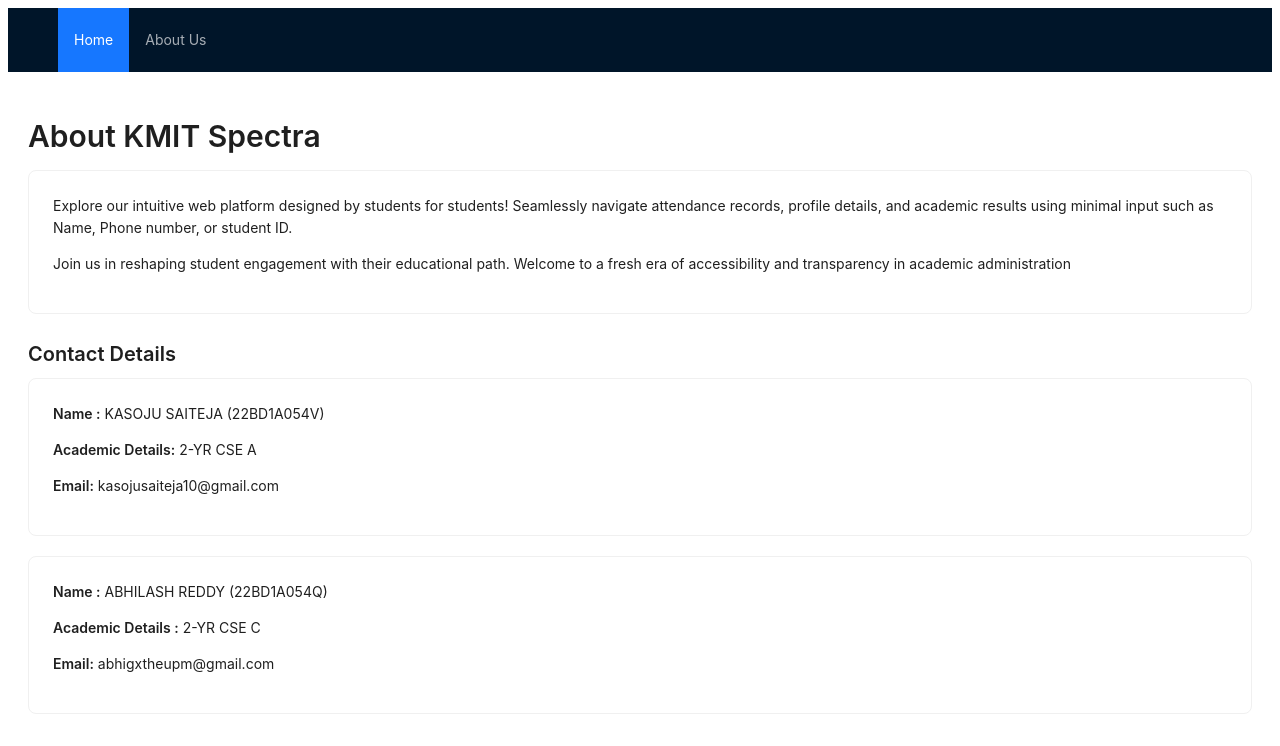
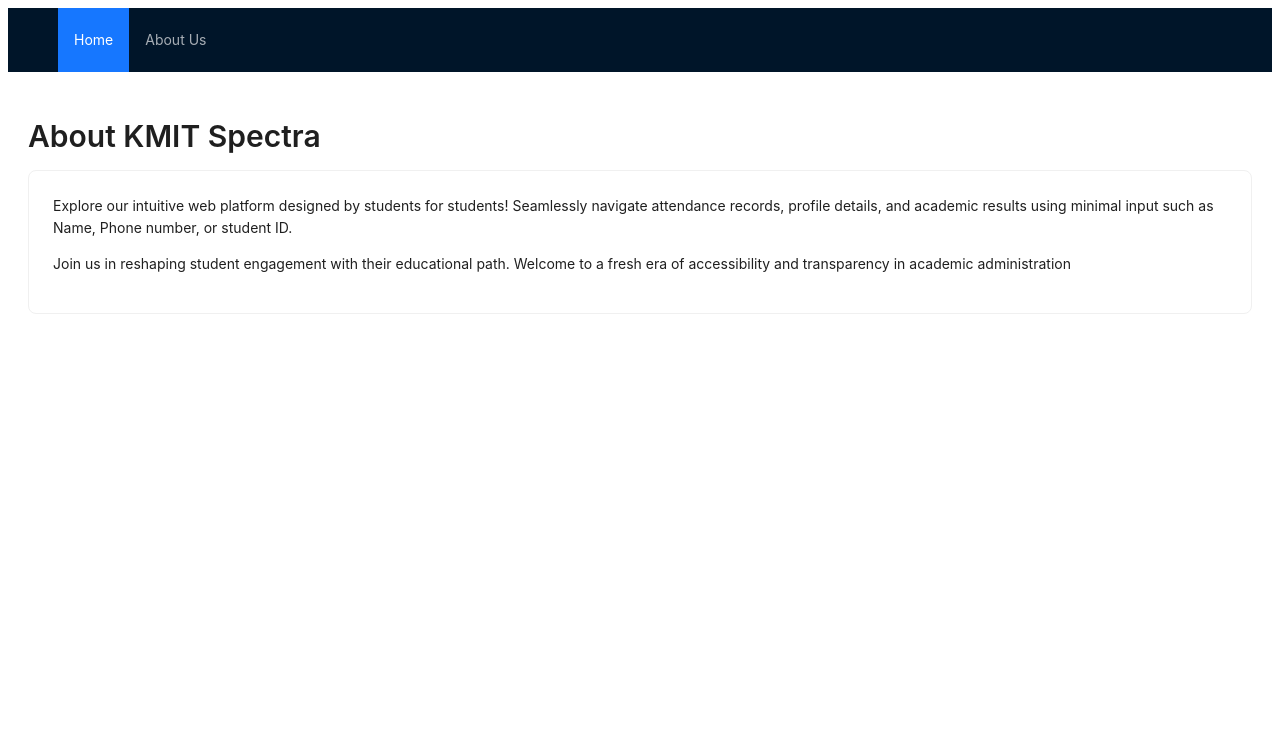
Before and after one commit to Saiteja9989/Spectra, a React (Vite) app in the folder Frontend/: page /aboutus in a window 1280 px wide. Shown: the top 746 px of the page. Built offline with nearby package versions, Linux system fonts and the light colour scheme.

Commit message:
about us removed

```diff
--- a/Frontend/src/AboutUs.jsx
+++ b/Frontend/src/AboutUs.jsx
@@ -20,39 +20,6 @@ const AboutUs = () => {
           </Paragraph>
         </Typography>
       </Card>
-      <Title level={4}>Contact Details</Title>
-      <Card hoverable style={{ marginBottom: '20px' }}>
-        <Typography>
-          <Paragraph>
-            <strong>Name :</strong> KASOJU SAITEJA (22BD1A054V)
-          </Paragraph>
-          <Paragraph>
-            <strong>Academic Details:</strong> 2-YR CSE A
-          </Paragraph>
-          <Paragraph>
-            <strong>Email:</strong> kasojusaiteja10@gmail.com
-          </Paragraph>
-          {/* <Paragraph>
-            <strong>Phone:</strong> 7569295934
-          </Paragraph> */}
-        </Typography>
-      </Card>
-      <Card hoverable style={{ marginBottom: '20px' }}>
-        <Typography>
-          <Paragraph>
-            <strong>Name :</strong> ABHILASH REDDY (22BD1A054Q)
-          </Paragraph>
-          <Paragraph>
-            <strong>Academic Details :</strong> 2-YR CSE C
-          </Paragraph>
-          <Paragraph>
-            <strong>Email:</strong> abhigxtheupm@gmail.com
-          </Paragraph>
-          {/* <Paragraph>
-            <strong>Phone:</strong> 9515360456
-          </Paragraph> */}
-        </Typography>
-      </Card>
       </div>
       </>
   );
```
